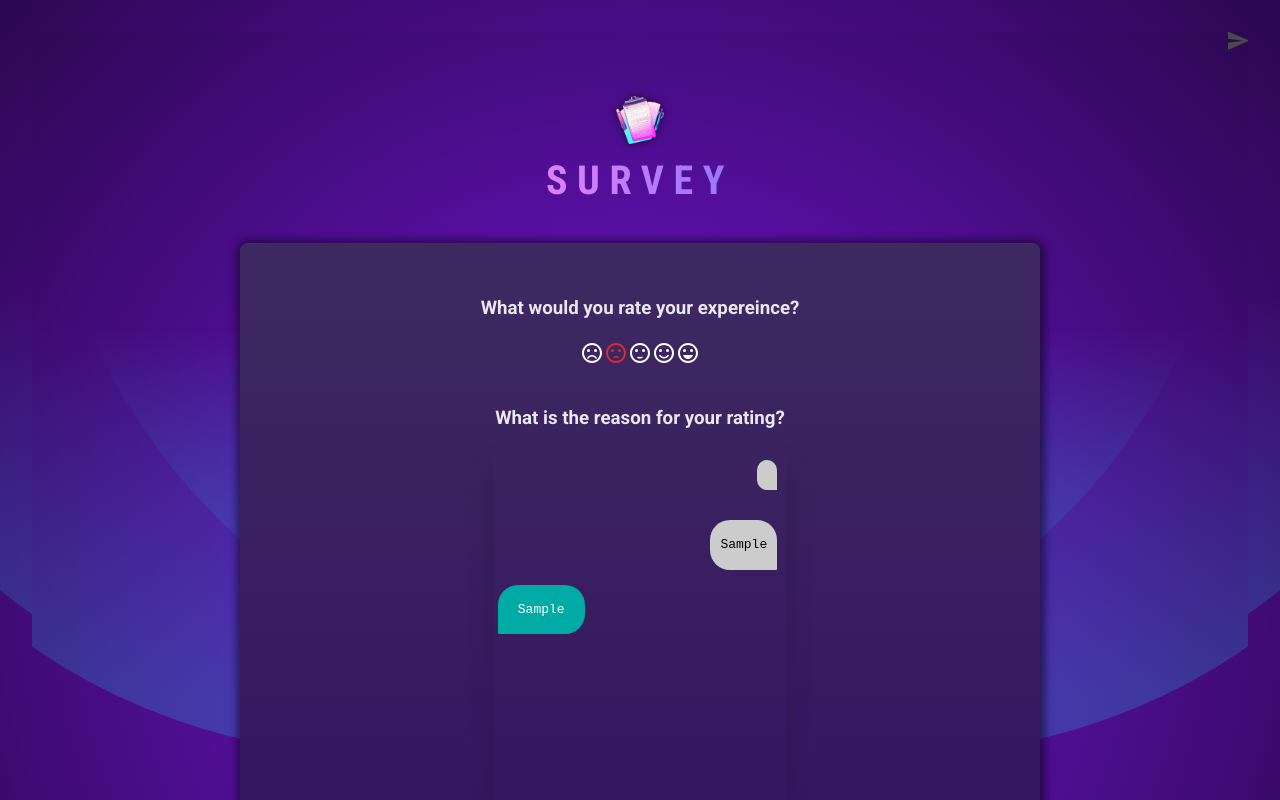
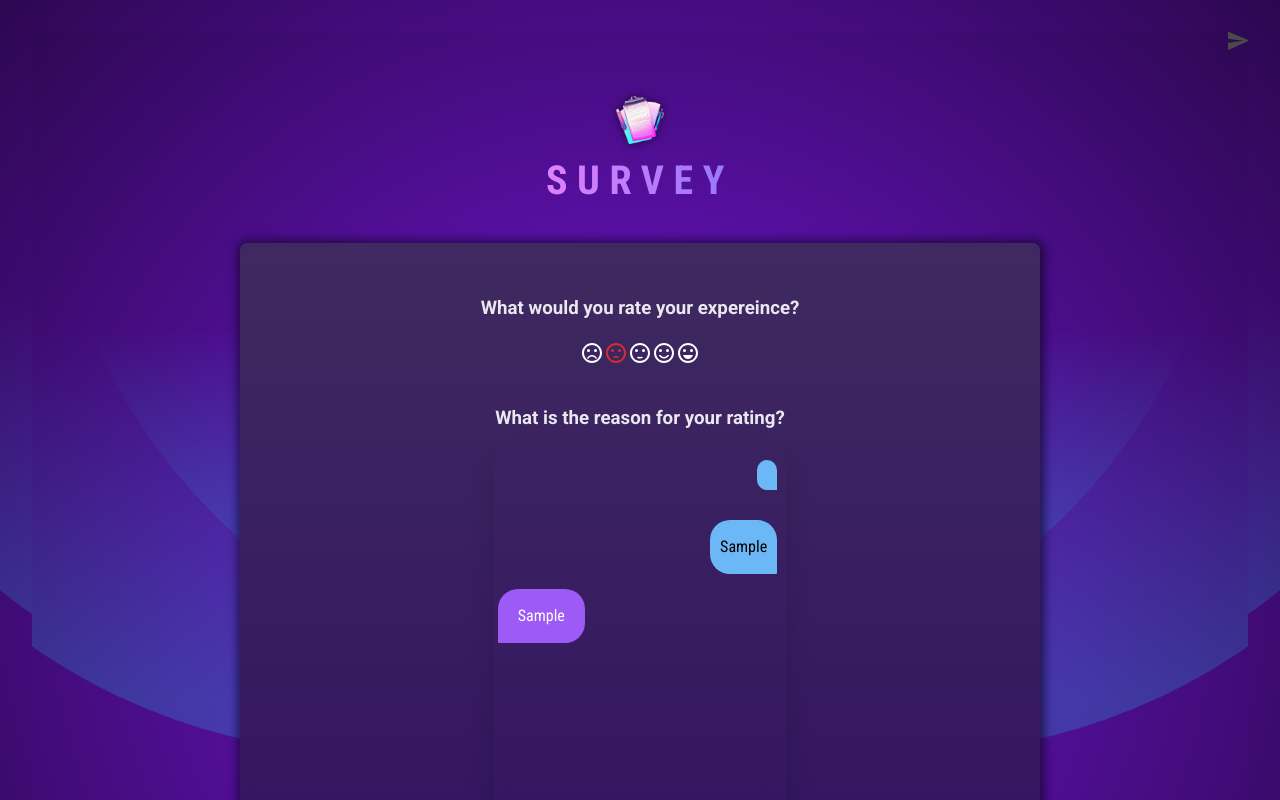
Before and after one commit to AminaOti/charbot-survey, a React (Vite) app: page / in a window 1280 px wide. Both pictures are taken after typing "Sample" into the empty fields and a click on the button 1238 px from the left and 41 px from the top of the page. Shown: the top 800 px of the page. Built offline with nearby package versions, Linux system fonts and the light colour scheme.

Commit message:
feat: re-forrmatt

```diff
--- a/src/index.css
+++ b/src/index.css
@@ -78,7 +78,6 @@ input {
   border: none;
   border-radius: 5px;
   /* background: linear-gradient(180deg, #81f1fb 0%, #73d2f8 100%); */
-
   cursor: pointer;
   transition: all 0.2s ease-in-out;
 }
@@ -113,7 +112,7 @@ button:focus {
   padding: 15px 10px;
   margin: 10px;
   border-radius: 20px 20px 1px 20px;
-  background: #cccccc;
+  background: #6cb7f5;
   color: black;
 }
 
@@ -131,6 +130,7 @@ button:focus {
   outline: none;
   padding: 16px 52px 16px 10px;
   width: 100%;
+  font-family: 'Roboto Condensed', sans-serif;
 }
 
 .input > form > button {
@@ -152,7 +152,6 @@ button:focus {
   font-family: monospace;
   border-radius: 10px;
   box-shadow: 0 12px 24px 0 rgba(0, 0, 0, 0.15);
-
   text-align: center;
   display: flex;
   flex-flow: column;
@@ -168,6 +167,7 @@ button:focus {
   display: flex;
   flex-direction: column;
   padding: 10px 0px;
+  font-family: 'Roboto Condensed', sans-serif;
 }
 
 .message-container {
@@ -179,7 +179,7 @@ button:focus {
   padding: 15px 20px;
   margin: 5px;
   border-radius: 20px 20px 20px 1px;
-  background: #00aaa5;
+  background: #9d5af5;
   color: white;
   min-width: 40px;
 }
```
